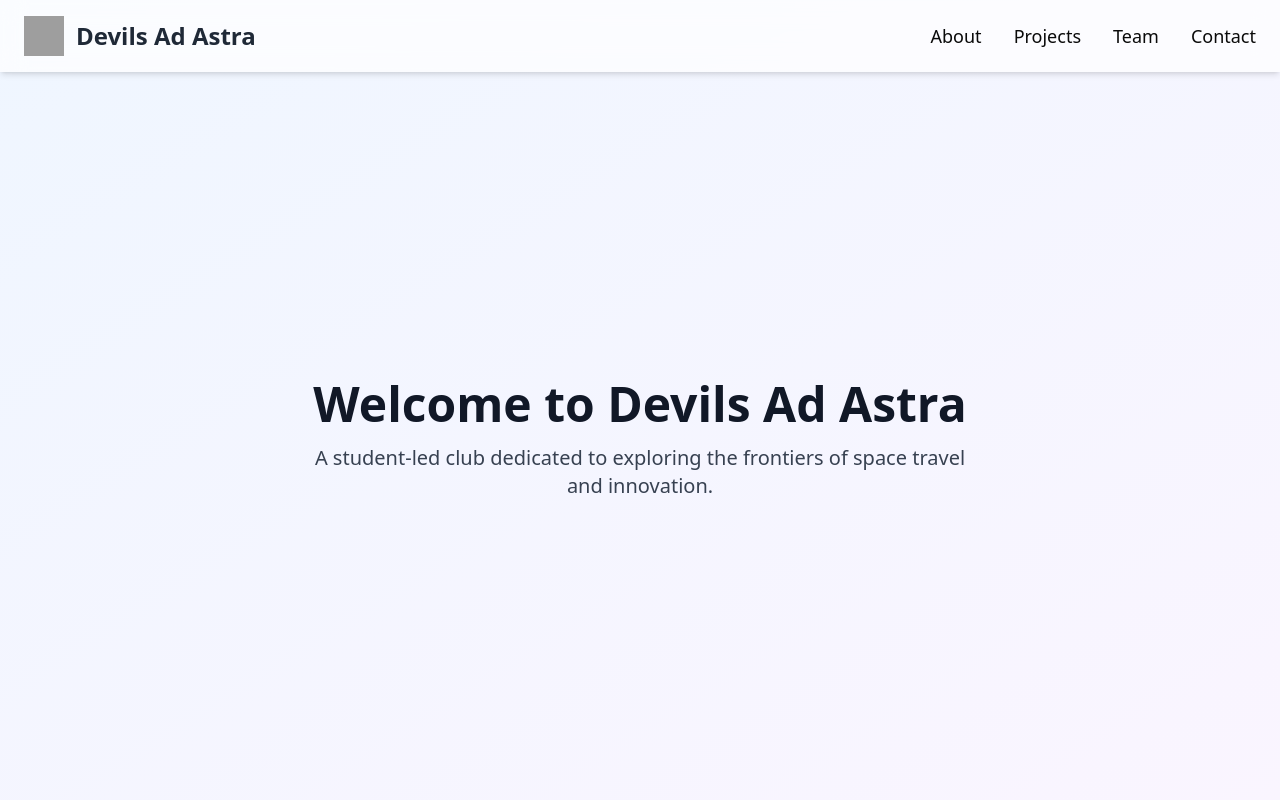
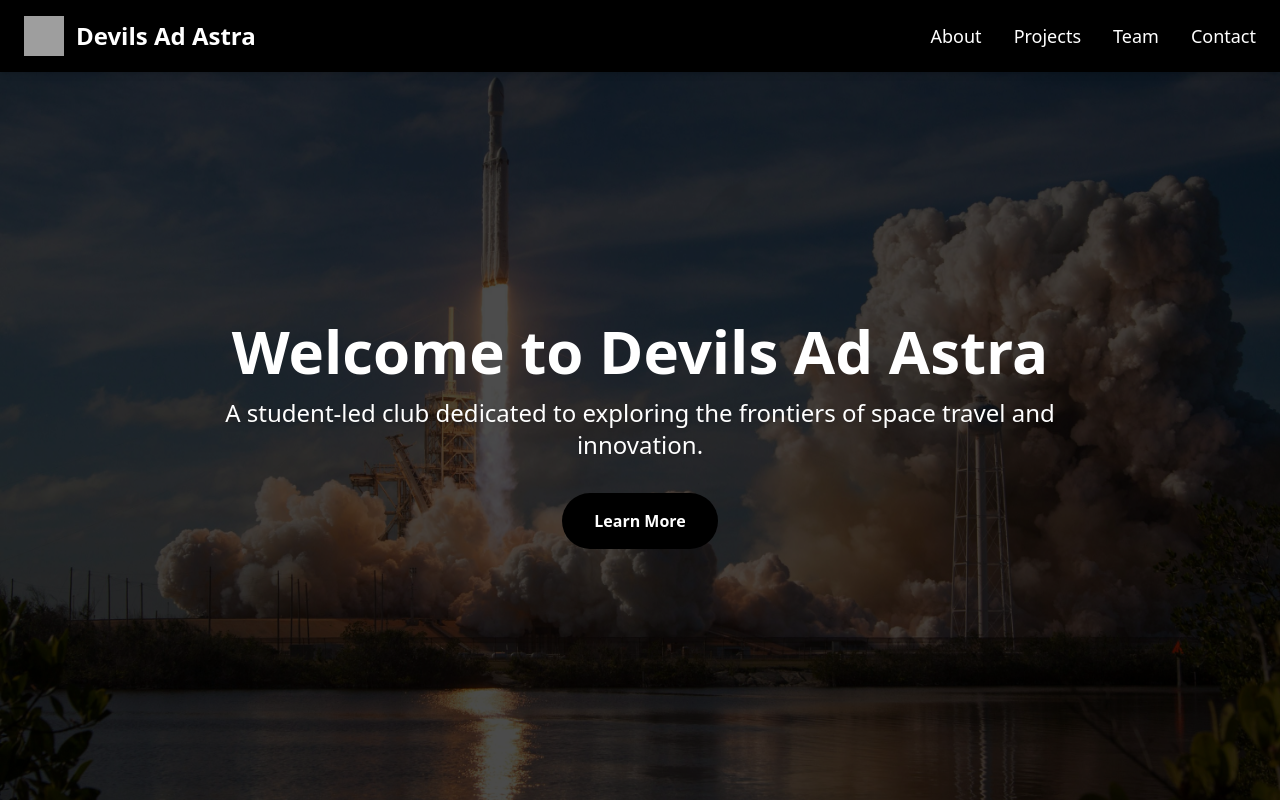
Before and after one commit to shettyamoghh/new-devilsadastra, a Next.js app: page / in a window 1280 px wide. Built offline with nearby package versions, Linux system fonts and the light colour scheme; grey boxes are pictures that could not be loaded.

Commit message:
Fix Hero section styling + Add image

```diff
--- a/components/Hero.jsx
+++ b/components/Hero.jsx
@@ -1,17 +1,36 @@
 import React from "react";
+import Link from "next/link";
 
 const Hero = () => {
   return (
-    <main className="pt-20 min-h-screen flex flex-col items-center justify-center bg-gradient-to-br from-blue-50 to-purple-50 dark:from-gray-900 dark:to-black transition-colors">
-      <section className="text-center px-4">
-        <h1 className="text-5xl font-extrabold text-gray-900 dark:text-gray-100 mb-4">
+    <main className="relative w-full min-h-screen pt-20 overflow-hidden">
+      {/* Background image container */}
+      <div className="absolute inset-0 -z-10">
+        <img
+          src="/hero-image.jpg"
+          alt="Rocket Launch"
+          className="w-full h-full object-cover object-center"
+        />
+        {/* Dark overlay to make text more legible */}
+        <div className="absolute inset-0 bg-black/70" />
+      </div>
+
+      {/* Hero content */}
+      <div className="w-full min-h-[calc(95vh-50px)] flex flex-col justify-center items-center text-center px-10">
+        <h1 className="text-6xl font-extrabold text-white mb-4">
           Welcome to Devils Ad Astra
         </h1>
-        <p className="text-xl text-gray-700 dark:text-gray-300 max-w-2xl mx-auto">
+        <p className="text-2xl text-white max-w-4xl mx-auto mb-8 drop-shadow">
           A student-led club dedicated to exploring the frontiers of space
           travel and innovation.
         </p>
-      </section>
+        <Link
+          href="/about"
+          className="inline-block px-8 py-4 bg-black text-white font-semibold rounded-full transition-colors hover:bg-zinc-900"
+        >
+          Learn More
+        </Link>
+      </div>
     </main>
   );
 };
--- a/components/Navbar.jsx
+++ b/components/Navbar.jsx
@@ -2,41 +2,39 @@ import Link from "next/link";
 
 export default function Navbar() {
   return (
-    <nav className="fixed top-0 left-0 right-0 z-50 backdrop-blur-md bg-white/70 dark:bg-gray-900/70 shadow-md">
+    <nav className="fixed top-0 left-0 right-0 z-50 bg-black shadow-md">
       <div className="container mx-auto px-6 py-4 flex items-center justify-between">
         <div className="flex items-center space-x-3">
-          {/* Replace with your actual logo at public/logo.svg */}
+          {/* Replace with your actual logo in public/logo.svg */}
           <img
             src="/logo.svg"
             alt="Devils Ad Astra Logo"
             className="h-10 w-10"
           />
-          <span className="text-2xl font-bold text-gray-800 dark:text-gray-200">
-            Devils Ad Astra
-          </span>
+          <span className="text-2xl font-bold text-white">Devils Ad Astra</span>
         </div>
         <div className="flex space-x-8">
           <Link
             href="/about"
-            className="text-lg font-medium transition-colors hover:text-primary"
+            className="text-lg font-medium text-white transition-colors hover:text-gray-300"
           >
             About
           </Link>
           <Link
             href="/projects"
-            className="text-lg font-medium transition-colors hover:text-primary"
+            className="text-lg font-medium text-white transition-colors hover:text-gray-300"
           >
             Projects
           </Link>
           <Link
             href="/team"
-            className="text-lg font-medium transition-colors hover:text-primary"
+            className="text-lg font-medium text-white transition-colors hover:text-gray-300"
           >
             Team
           </Link>
           <Link
             href="/contact"
-            className="text-lg font-medium transition-colors hover:text-primary"
+            className="text-lg font-medium text-white transition-colors hover:text-gray-300"
           >
             Contact
           </Link>
```
Also changed, not shown: public/hero-image.jpg (added).
